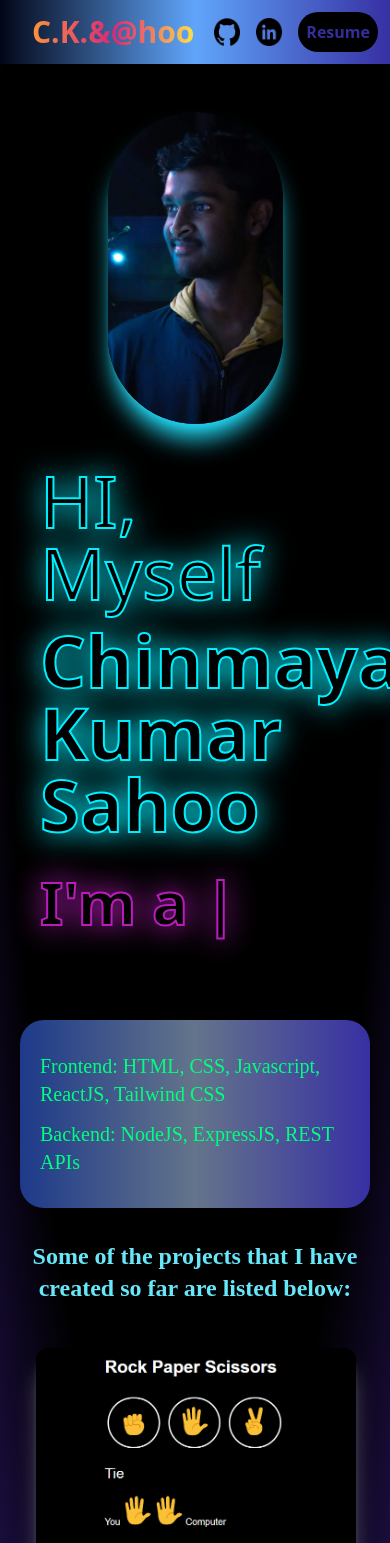
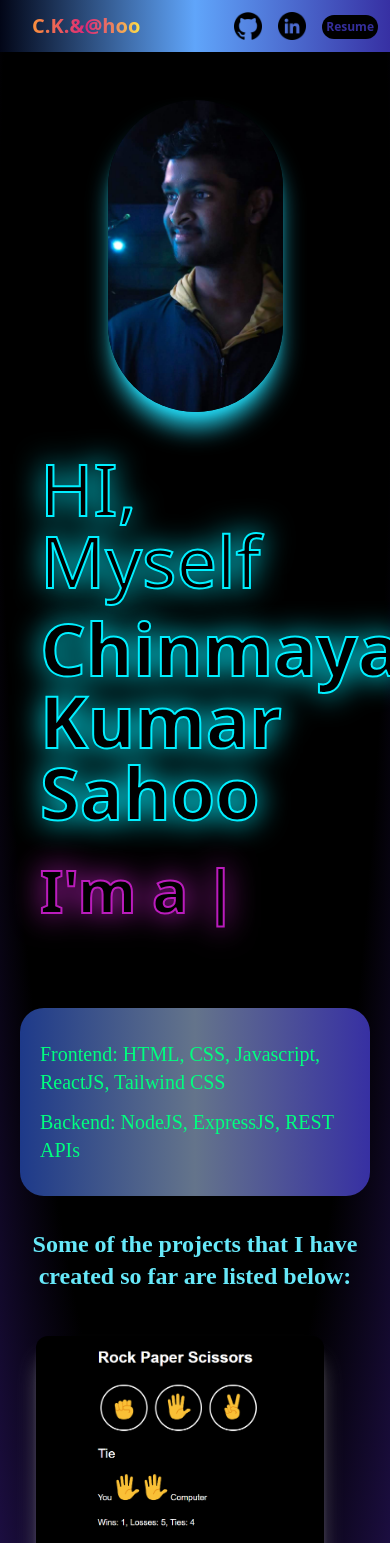
Before and after one commit to chinmaya-704/portfolio, a React (Vite) app: page / in a window 390 px wide. Shown: the top 1543 px of the page. Built offline with nearby package versions, Linux system fonts and the light colour scheme; a web font is replaced by a local one.

Commit message:
mazor changes

```diff
--- a/src/components/Card.jsx
+++ b/src/components/Card.jsx
@@ -2,7 +2,7 @@ import React from 'react'
 
 const Card = (props) => {
   return (
-   <div className="group h-64 w-80 rounded-xl">
+   <div className="group w-72 h-60 rounded-xl">
       <div className=" relative h-full w-full rounded-xl shadow-xl transition-all duration-500 [transform-style:preserve-3d] group-hover:[transform:rotateY(180deg)]">
          <div className="absolute inset-0">
             <img src={props.img} className="h-full w-full rounded-xl shadow-xl shadow-white/40 object-cover"/>
@@ -10,7 +10,6 @@ const Card = (props) => {
          <div className="absolute inset-0 h-full w-full rounded-xl bg-black/80 px-12 text-center text-slate-200 [transform:rotateY(180deg)] [backface-visibility:hidden]">
             <div className=" flex flex-col justify-center items-center p-3 gap-y-3">
                <p className='text-2xl'>{props.title}</p>
-               <p className='text-md'>Created using: </p>
                <p className=' text-2xl'>{props.desc}</p>
                <a href={props.link} target="_blank">
                   <button className=" px-3 hover:opacity-80 bg-slate-600 text-white p-2 rounded-xl my-3">Visit</button>
--- a/src/components/Navbar.jsx
+++ b/src/components/Navbar.jsx
@@ -3,16 +3,16 @@ import React from 'react'
 const Navbar = () => {
   return (
     <nav className='flex justify-between items-center p-3 bg-gradient-to-r from-slate-950 via-blue-400 to-indigo-800'>
-      <div className=" mx-5 text-3xl text-transparent from-orange-400 via-pink-600 to-yellow-300 bg-gradient-to-r bg-clip-text font-bold">C.K.&@hoo</div>
+      <div className=" mx-5 text-xl md:text-3xl  text-transparent from-orange-400 via-pink-600 to-yellow-300 bg-gradient-to-r bg-clip-text font-bold">C.K.&@hoo</div>
       <div className=" flex gap-4 items-center">
          <a href="https://github.com/chinmaya-704" target='_blank'>
-            <img className='hover:opacity-70 size-7 sm:size-10' src="github.png" alt="git" />
+            <img className='hover:opacity-70 size-7 md:size-10' src="github.png" alt="git" />
          </a>
          <a target='_blank' href="https://www.linkedin.com/in/chinmaya-sahoo-b47385254">
-            <img className=' size-7 sm:size-10 hover:opacity-70' src="linkedin.png" alt="linkedin" />
+            <img className=' size-7 md:size-10 hover:opacity-70' src="linkedin.png" alt="linkedin" />
          </a>
-         <a href="RESUME.pdf" download={"Chinmaya Kumar Sahoo"}>
-            <button className=' bg-black p-2 rounded-full font-bold text-indigo-800/95 hover:opacity-70'>Resume</button>
+         <a href="Chinmaya Kumar Sahoo.pdf" download={"Chinmaya Kumar Sahoo"}>
+            <button className=' bg-black p-1 md:p-2 text-xs md:text-xl rounded-full font-bold text-indigo-800/95 hover:opacity-70'>Resume</button>
          </a>
       </div>
     </nav>
--- a/src/components/Section.jsx
+++ b/src/components/Section.jsx
@@ -12,7 +12,7 @@ const Section = (props) => {
 
       <div className="p-3 text-cyan-300 text-2xl font-bold play text-center">Some of the projects that I have created so far are listed below:</div>
 
-      <div className=" w-[90%] grid grid-cols-1 mx-auto sm:grid-cols-2 md:grid-cols-3 gap-20 py-8 px-4 ">
+      <div className=" w-[90%] grid grid-cols-1 mx-auto sm:grid-cols-2 md:grid-cols-3 lg:grid-cols-4 gap-20 py-8 px-4 ">
         {items.map((x,i)=>{
           return <Card key={i} id={i} img={x.img} link={x.link} desc={x.desc} title={x.title}/>
         })}
```
Also changed, not shown: 2 other files (tests, documents, lock files or other folders).
